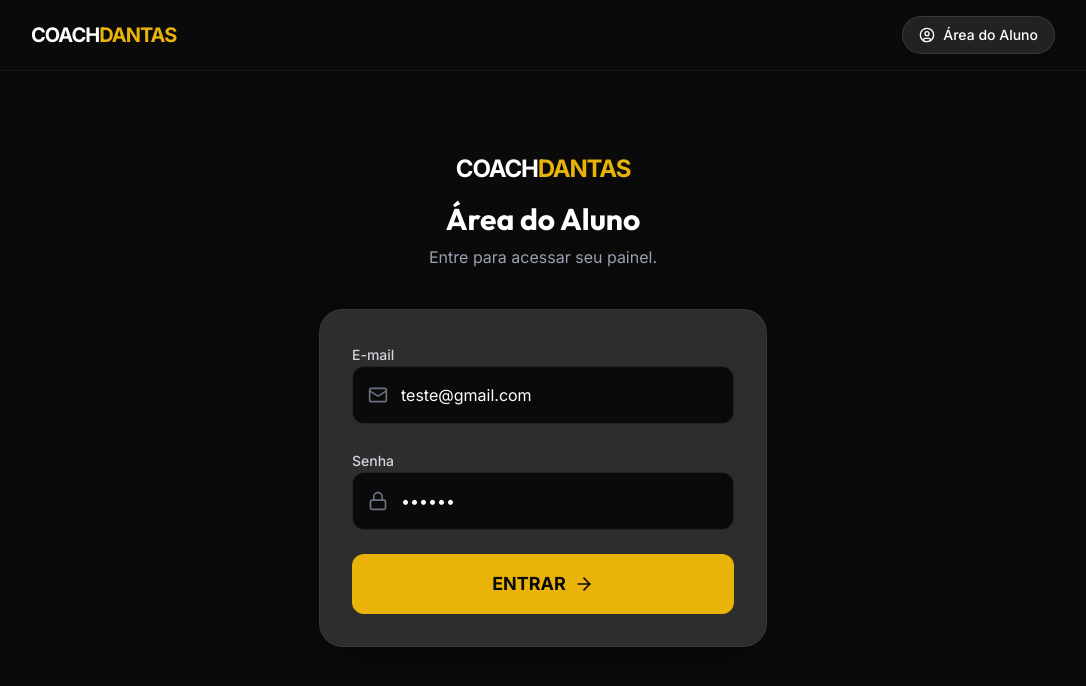
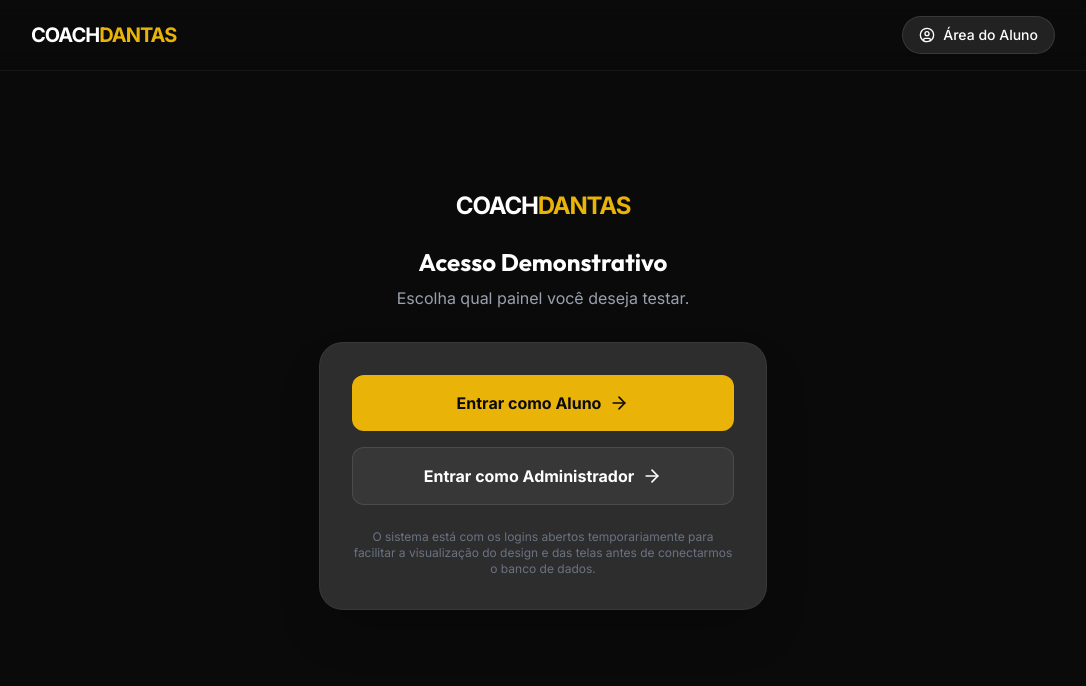
Before and after one commit to VictorPombo/coachdantas, a Next.js app: page /login in a window 1280 px wide. Shown: the top 686 px of the page, without its empty margins (97-1183 px from the left). Built offline with nearby package versions, Linux system fonts and the light colour scheme.

Commit message:
feat: added explicit bypass buttons on login

```diff
--- a/src/app/login/page.tsx
+++ b/src/app/login/page.tsx
@@ -1,80 +1,47 @@
 "use client";
 
 import { useState } from "react";
-import { ArrowRight, Lock, Mail } from "lucide-react";
+import { ArrowRight } from "lucide-react";
 import Link from "next/link";
 import { useRouter } from "next/navigation";
 
 export default function Login() {
   const router = useRouter();
-  const [email, setEmail] = useState("teste@gmail.com");
-  const [password, setPassword] = useState("123456");
-
-  const handleLogin = (e: React.FormEvent) => {
-    e.preventDefault();
-    // Login liberado temporariamente para qualquer credencial
-    if (email.toLowerCase().includes("adm") || email.toLowerCase().includes("admin")) {
-      router.push("/admin");
-    } else {
-      router.push("/aluno");
-    }
-  };
-
   return (
-    <main className="min-h-screen bg-brand-primary flex items-center justify-center p-4">
-      <div className="w-full max-w-md">
-        <div className="text-center mb-10">
-          <Link href="/" className="inline-block font-bold text-2xl tracking-tighter mb-4">
-            COACH<span className="text-brand-accent">DANTAS</span>
-          </Link>
-          <h1 className="text-3xl font-bold mb-2">Área do Aluno</h1>
-          <p className="text-gray-400">Entre para acessar seu painel.</p>
-        </div>
-
-        <form onSubmit={handleLogin} className="bg-brand-support p-8 rounded-3xl border border-white/5 space-y-6 shadow-2xl">
-          <div className="space-y-2">
-            <label className="text-sm font-medium text-gray-300">E-mail</label>
-            <div className="relative">
-              <div className="absolute inset-y-0 left-0 pl-4 flex items-center pointer-events-none text-gray-500">
-                <Mail className="w-5 h-5" />
-              </div>
-              <input
-                type="email"
-                required
-                value={email}
-                onChange={(e) => setEmail(e.target.value)}
-                className="w-full bg-brand-primary border border-white/10 rounded-xl pl-12 pr-4 py-4 text-white focus:outline-none focus:border-brand-accent transition-colors"
-                placeholder="seu@email.com"
-              />
-            </div>
+    <div className="min-h-screen flex flex-col bg-brand-primary">
+      <main className="flex-1 flex items-center justify-center p-4">
+        <div className="w-full max-w-md">
+          <div className="text-center mb-8">
+            <Link href="/" className="font-bold text-2xl tracking-tighter inline-block mb-6">
+              COACH<span className="text-brand-accent">DANTAS</span>
+            </Link>
+            <h1 className="text-2xl font-bold mb-2">Acesso Demonstrativo</h1>
+            <p className="text-gray-400">Escolha qual painel você deseja testar.</p>
           </div>
 
-          <div className="space-y-2">
-            <label className="text-sm font-medium text-gray-300">Senha</label>
-            <div className="relative">
-              <div className="absolute inset-y-0 left-0 pl-4 flex items-center pointer-events-none text-gray-500">
-                <Lock className="w-5 h-5" />
-              </div>
-              <input
-                type="password"
-                required
-                value={password}
-                onChange={(e) => setPassword(e.target.value)}
-                className="w-full bg-brand-primary border border-white/10 rounded-xl pl-12 pr-4 py-4 text-white focus:outline-none focus:border-brand-accent transition-colors"
-                placeholder="••••••"
-              />
-            </div>
+          <div className="bg-brand-support p-8 rounded-3xl border border-white/5 space-y-4 shadow-2xl">
+            <button
+              onClick={() => router.push("/aluno")}
+              className="w-full bg-brand-accent hover:bg-brand-accent-hover text-brand-primary font-bold py-4 rounded-xl flex items-center justify-center gap-2 transition-all transform hover:scale-105"
+            >
+              Entrar como Aluno
+              <ArrowRight className="w-5 h-5" />
+            </button>
+
+            <button
+              onClick={() => router.push("/admin")}
+              className="w-full bg-white/5 hover:bg-white/10 text-white font-bold py-4 rounded-xl flex items-center justify-center gap-2 transition-all border border-white/10 transform hover:scale-105"
+            >
+              Entrar como Administrador
+              <ArrowRight className="w-5 h-5" />
+            </button>
+
+            <p className="text-xs text-center text-gray-500 mt-6">
+              O sistema está com os logins abertos temporariamente para facilitar a visualização do design e das telas antes de conectarmos o banco de dados.
+            </p>
           </div>
-
-          <button
-            type="submit"
-            className="w-full py-4 bg-brand-accent hover:bg-brand-accent-hover text-brand-primary rounded-xl font-bold text-lg transition-all duration-300 flex items-center justify-center gap-2 mt-4"
-          >
-            ENTRAR
-            <ArrowRight className="w-5 h-5" />
-          </button>
-        </form>
-      </div>
-    </main>
+        </div>
+      </main>
+    </div>
   );
 }
```
